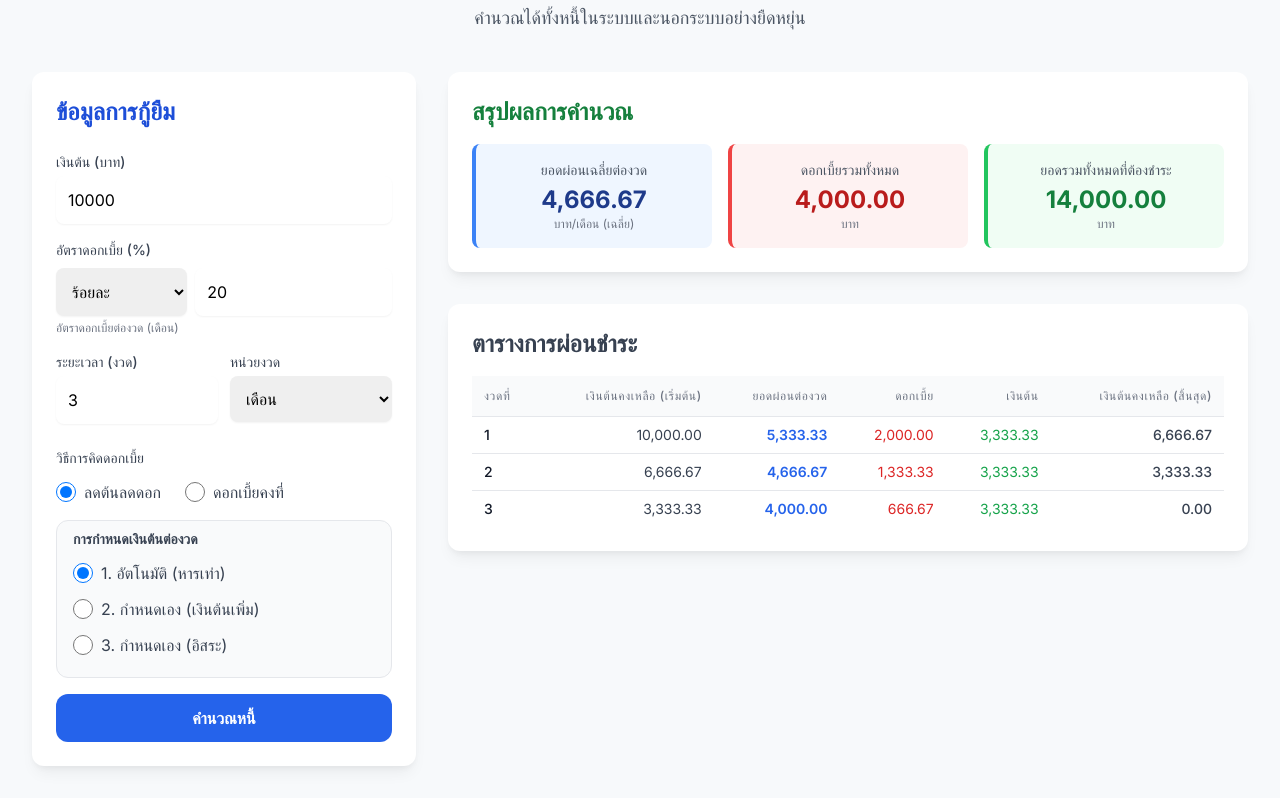
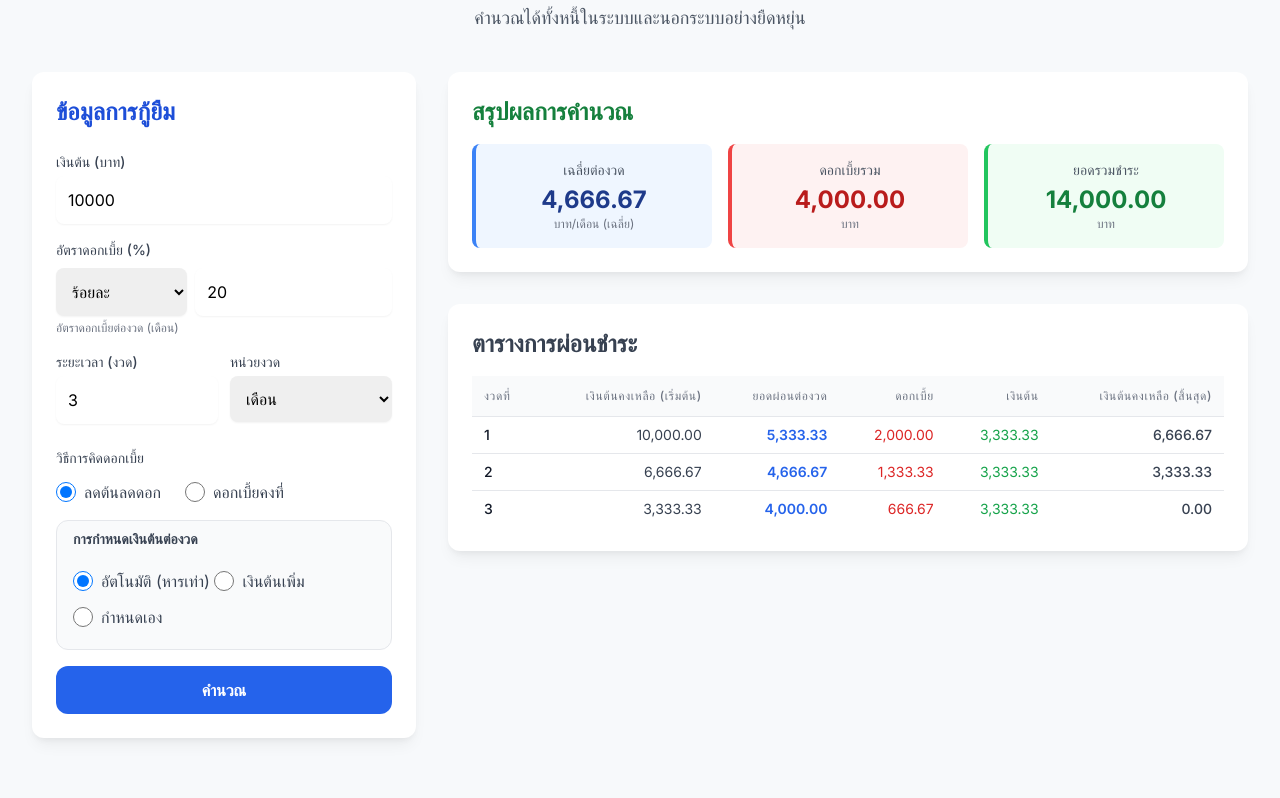
Before and after one commit to chakkapansrpw/debt_calculator, a plain HTML site: page index.html in a window 1280 px wide. Shown: the part 76-874 px from the top of the page. After the commit the page ends 846 px from the top, so only its background shows below. Drawn offline with nearby package versions, Linux system fonts and the light colour scheme.

Commit message:
Update index.html

```diff
--- a/index.html
+++ b/index.html
@@ -97,15 +97,15 @@
                         <div class="space-y-2">
                             <label class="inline-flex items-center">
                                 <input type="radio" name="principalMode" value="auto" checked class="form-radio h-5 w-5 text-purple-600">
-                                <span class="ml-2 text-gray-700">1. อัตโนมัติ (หารเท่า)</span>
+                                <span class="ml-2 text-gray-700">อัตโนมัติ (หารเท่า)</span>
                             </label>
                             <label class="inline-flex items-center block">
                                 <input type="radio" name="principalMode" value="increasing" class="form-radio h-5 w-5 text-purple-600">
-                                <span class="ml-2 text-gray-700">2. กำหนดเอง (เงินต้นเพิ่ม)</span>
+                                <span class="ml-2 text-gray-700">เงินต้นเพิ่ม</span>
                             </label>
                             <label class="inline-flex items-center block">
                                 <input type="radio" name="principalMode" value="manual" class="form-radio h-5 w-5 text-purple-600">
-                                <span class="ml-2 text-gray-700">3. กำหนดเอง (อิสระ)</span>
+                                <span class="ml-2 text-gray-700">กำหนดเอง</span>
                             </label>
                         </div>
 
@@ -117,7 +117,7 @@
                     </div>
 
                     <button type="submit" class="w-full bg-blue-600 hover:bg-blue-700 text-white font-bold py-3 px-4 rounded-xl transition duration-300 ease-in-out transform hover:scale-[1.01] focus:outline-none focus:ring-4 focus:ring-blue-300 mt-6">
-                        คำนวณหนี้
+                        คำนวณ
                     </button>
                 </form>
             </div>
@@ -130,17 +130,17 @@
 
                     <div id="calculationResult" class="hidden grid grid-cols-1 md:grid-cols-3 gap-4 text-center">
                         <div class="p-4 bg-blue-50 rounded-lg border-l-4 border-blue-500">
-                            <p class="text-sm text-gray-600">ยอดผ่อนเฉลี่ยต่องวด</p>
+                            <p class="text-sm text-gray-600">เฉลี่ยต่องวด</p>
                             <p id="monthlyPayment" class="text-2xl font-bold text-blue-900 mt-1">0.00</p>
                             <p id="paymentUnit" class="text-xs text-gray-500"></p>
                         </div>
                         <div class="p-4 bg-red-50 rounded-lg border-l-4 border-red-500">
-                            <p class="text-sm text-gray-600">ดอกเบี้ยรวมทั้งหมด</p>
+                            <p class="text-sm text-gray-600">ดอกเบี้ยรวม</p>
                             <p id="totalInterest" class="text-2xl font-bold text-red-700 mt-1">0.00</p>
                             <p class="text-xs text-gray-500">บาท</p>
                         </div>
                         <div class="p-4 bg-green-50 rounded-lg border-l-4 border-green-500">
-                            <p class="text-sm text-gray-600">ยอดรวมทั้งหมดที่ต้องชำระ</p>
+                            <p class="text-sm text-gray-600">ยอดรวมชำระ</p>
                             <p id="totalRepayment" class="text-2xl font-bold text-green-700 mt-1">0.00</p>
                             <p class="text-xs text-gray-500">บาท</p>
                         </div>
```
